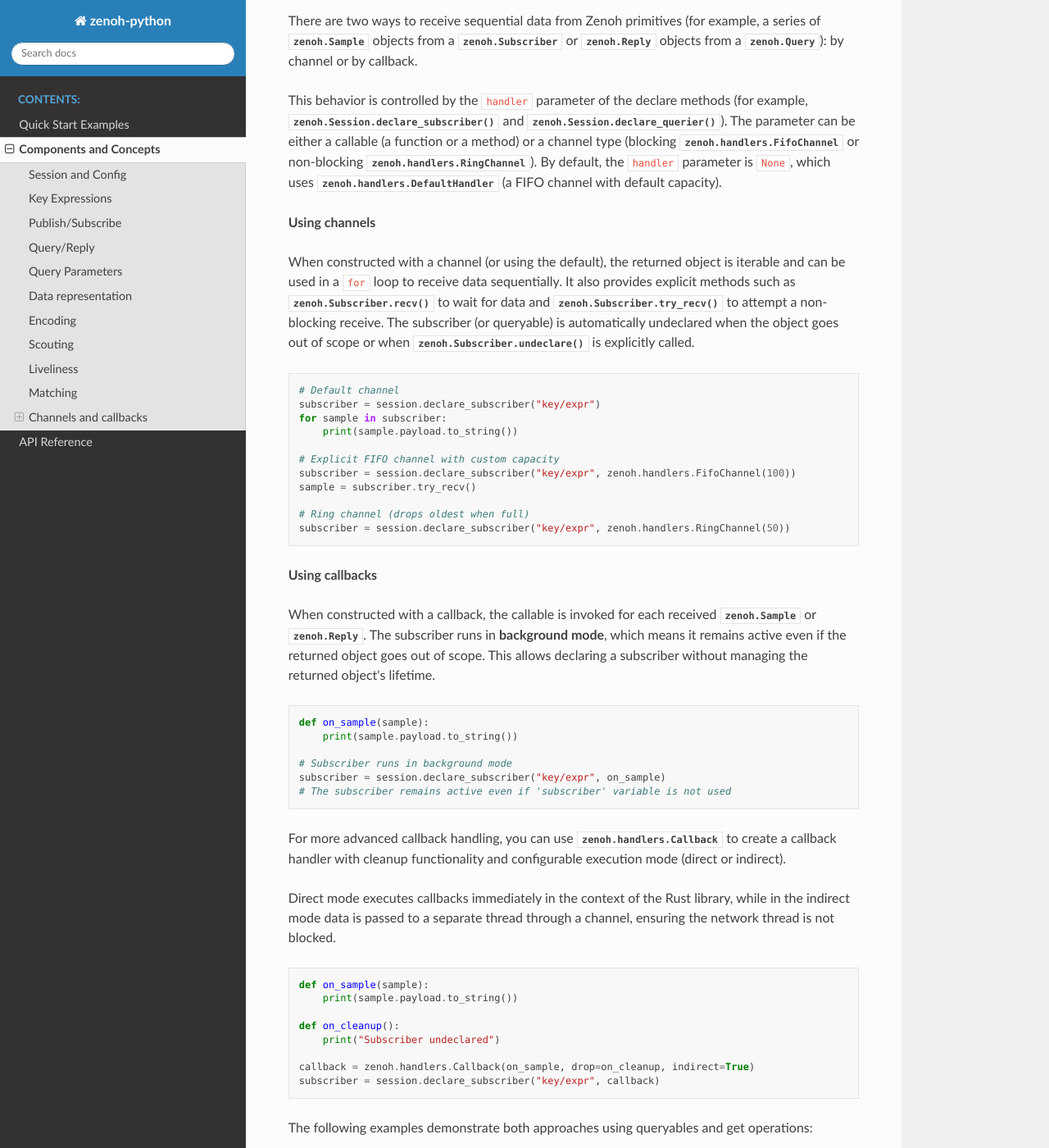
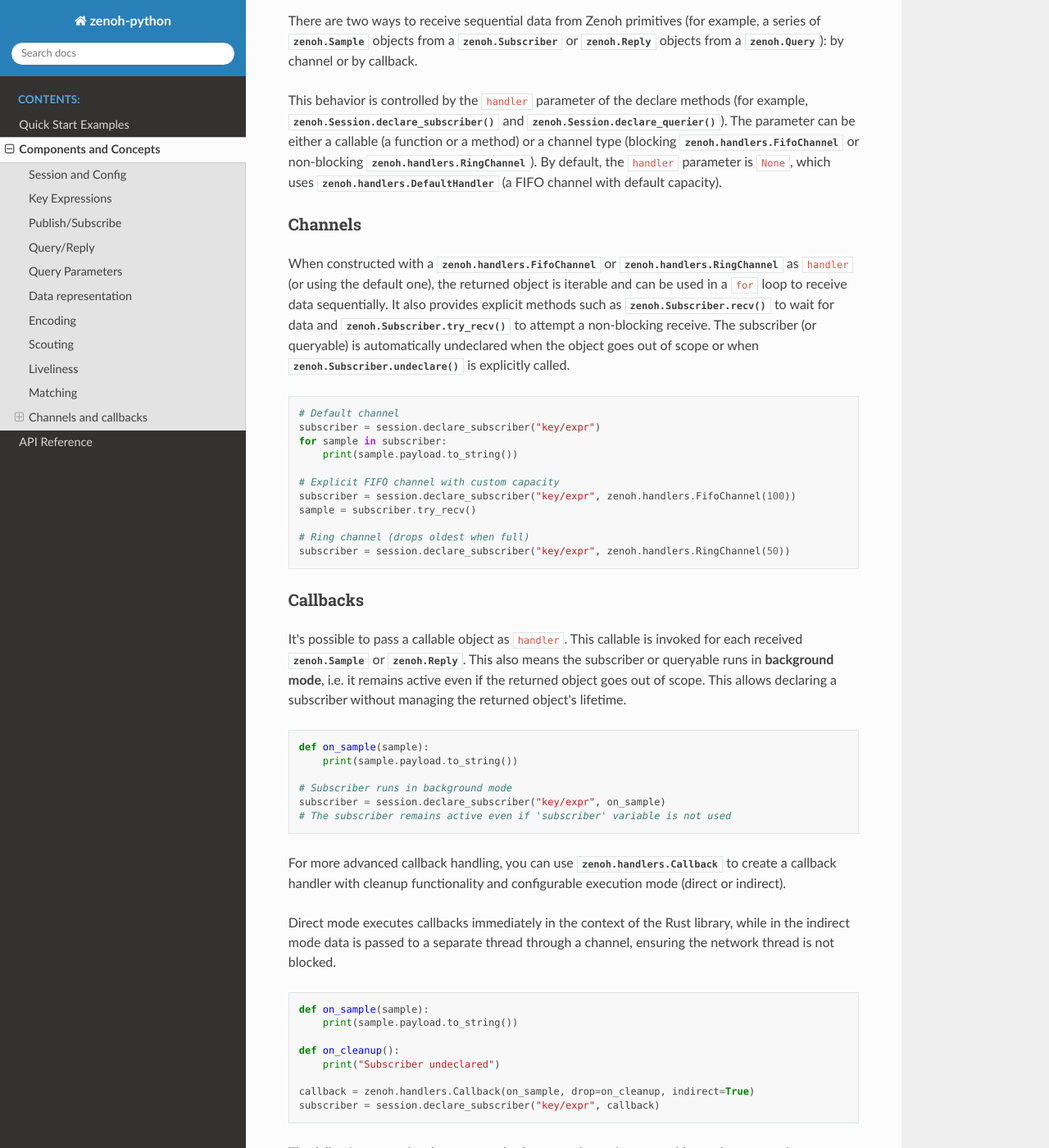
Before and after one commit to eclipse-zenoh/zenoh-python, a Sphinx documentation site: the page built from docs/concepts.rst, in a window 1280 px wide and 1400 px high, scrolled down 9337 px. Shown: the whole window at 82% size. Built offline with Sphinx 7.4.7 and the Read the Docs theme 3.1.0, drawn with Linux system fonts in a browser that asks for light colours.

Commit message:
small text fix

```diff
--- a/docs/concepts.rst
+++ b/docs/concepts.rst
@@ -394,9 +394,11 @@ methods (for example, :meth:`zenoh.Session.declare_subscriber` and
 By default, the ``handler`` parameter is ``None``, which uses
 :class:`zenoh.handlers.DefaultHandler` (a FIFO channel with default capacity).
 
-**Using channels**
+Channels
+^^^^^^^^
 
-When constructed with a channel (or using the default), the returned object is iterable
+When constructed with a :class:`zenoh.handlers.FifoChannel` or :class:`zenoh.handlers.RingChannel`
+as ``handler`` (or using the default one), the returned object is iterable
 and can be used in a ``for`` loop to receive data sequentially. It also provides explicit
 methods such as :meth:`zenoh.Subscriber.recv` to wait for data and
 :meth:`zenoh.Subscriber.try_recv` to attempt a non-blocking receive. The
@@ -417,11 +419,12 @@ or when :meth:`zenoh.Subscriber.undeclare` is explicitly called.
     # Ring channel (drops oldest when full)
     subscriber = session.declare_subscriber("key/expr", zenoh.handlers.RingChannel(50))
 
-**Using callbacks**
+Callbacks
+^^^^^^^^^
 
-When constructed with a callback, the callable is invoked for each received
-:class:`zenoh.Sample` or :class:`zenoh.Reply`. The subscriber runs in
-**background mode**, which means it remains active even if the returned object
+It's possible to pass a callable object as ``handler``. This callable is invoked for each received
+:class:`zenoh.Sample` or :class:`zenoh.Reply`. This also means the subscriber or queryable runs in
+**background mode**, i.e. it remains active even if the returned object
 goes out of scope. This allows declaring a subscriber without managing the
 returned object's lifetime.
 
```
